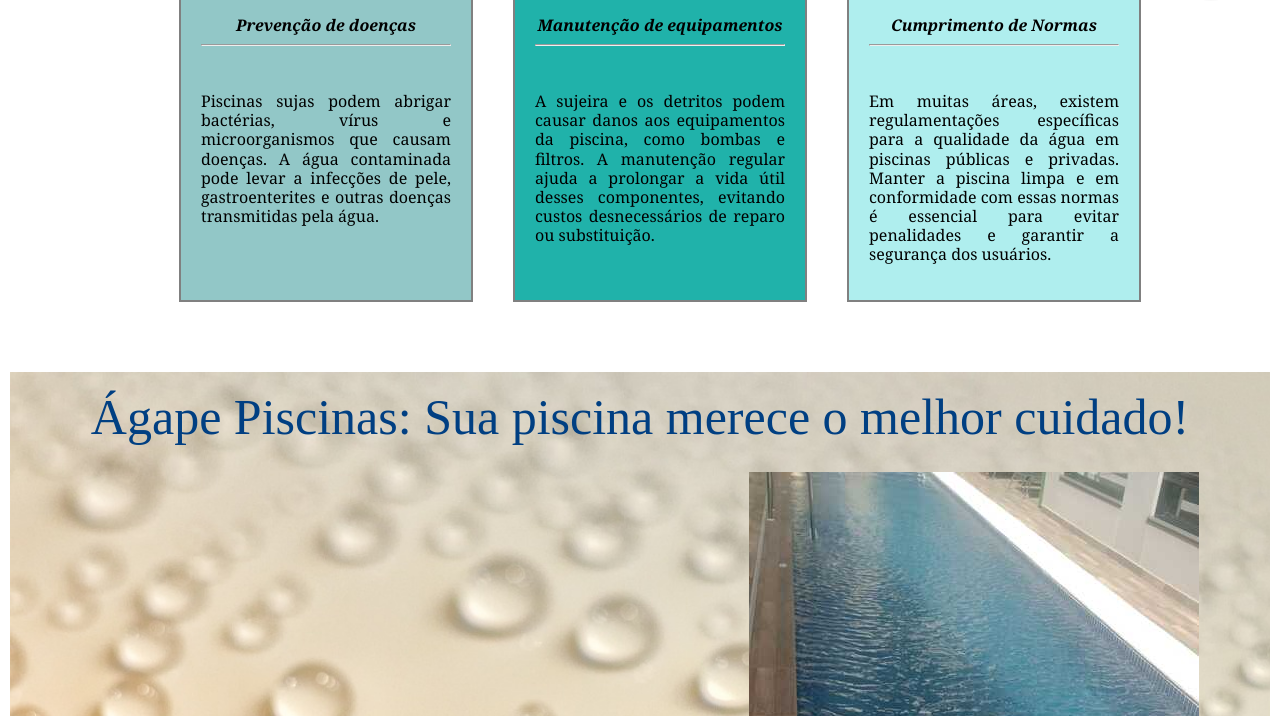
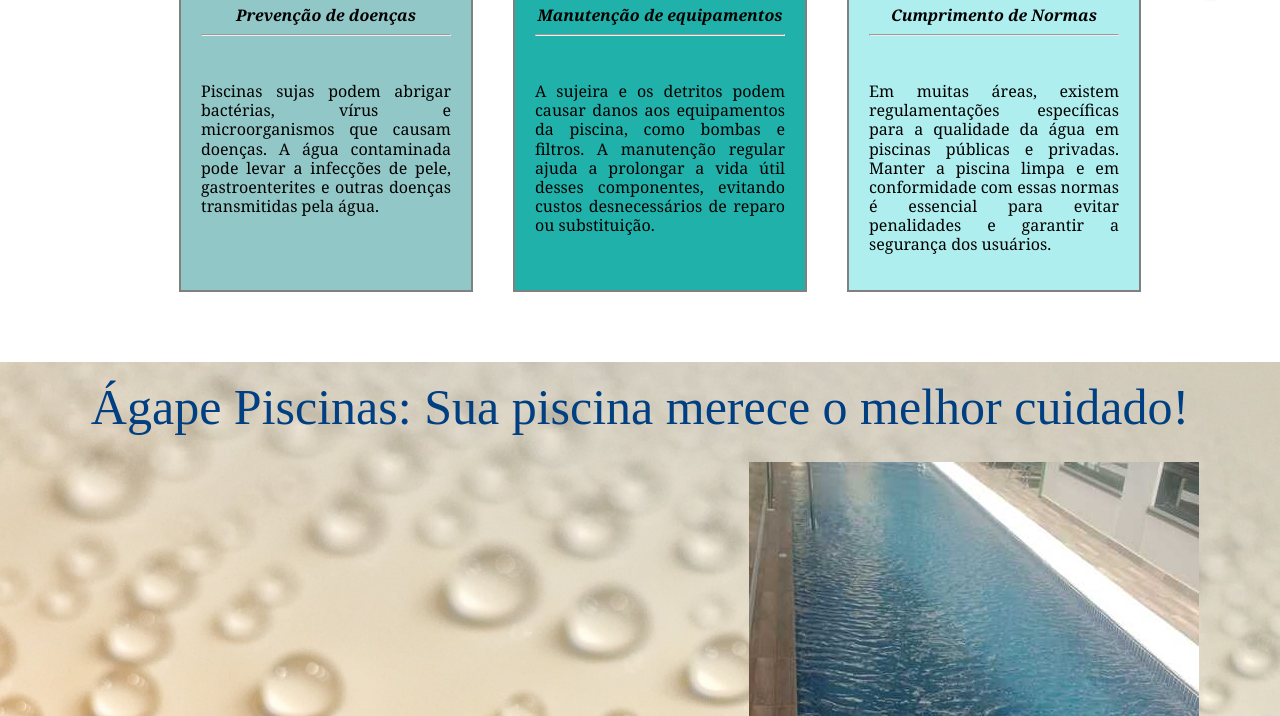
Before and after one commit to ariel-gama/piscinasagape, a plain HTML site: page index.html in a window 1280 px wide. Shown: the part 762-1478 px from the top of the page. Drawn offline with Linux system fonts and the light colour scheme.

Commit message:
Update style.css
atualização

```diff
--- a/style.css
+++ b/style.css
@@ -1,7 +1,5 @@
 html {
     scroll-behavior: smooth;
-    box-sizing: border-box;
-    margin: 10px;
   }
 
 
```
